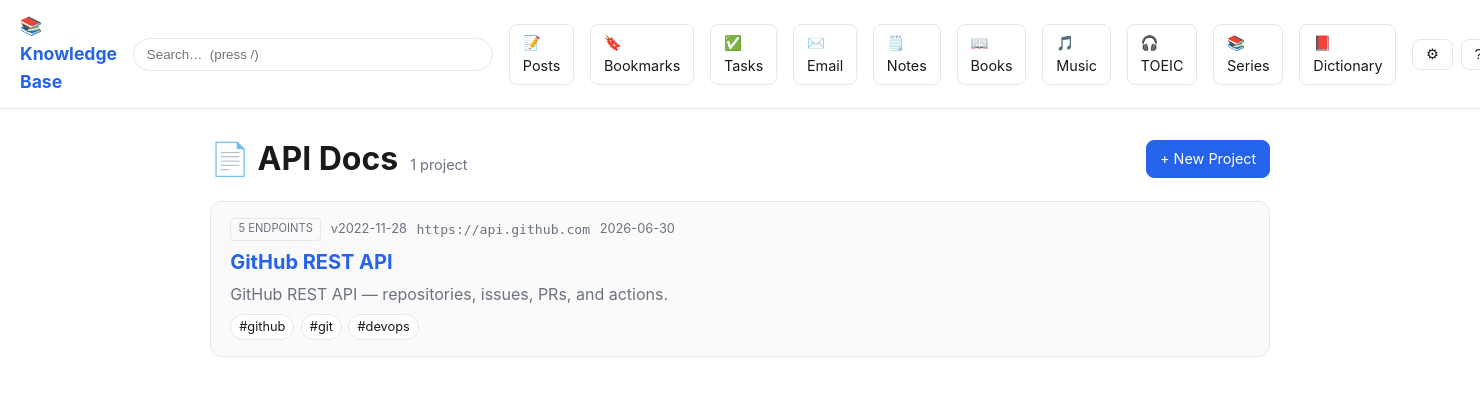
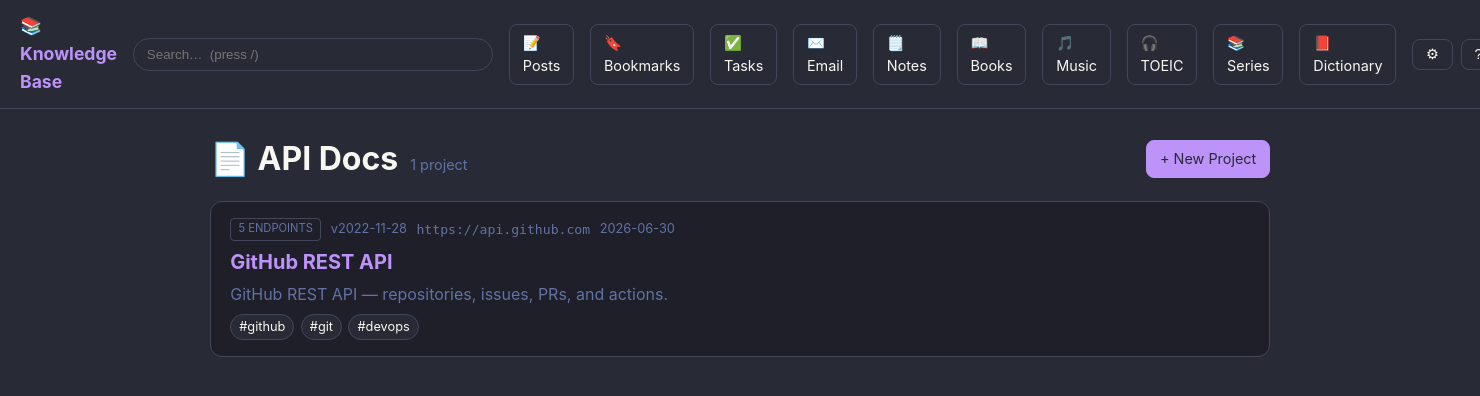
Before and after one commit to phatnguyen9722/knowledge_base_tool, a FastAPI app: page /api-docs in a window 1480 px wide. Shown: the top 396 px of the page. Run offline with FastAPI, Linux system fonts and the light colour scheme; some libraries are stand-ins or nearby versions.

Commit message:
(Feat): Minor change

```diff
--- a/templates/base.html
+++ b/templates/base.html
@@ -14,7 +14,7 @@
   <script>
     (function () {
       try {
-        var t = localStorage.getItem("kb-theme");
+        var t = localStorage.getItem("kb-theme") || "dracula";
         if (t) document.documentElement.setAttribute("data-theme", t);
       } catch (e) {}
       try {
@@ -375,11 +375,8 @@
 
   <script src="/static/app.js?v={{ asset_v() }}"></script>
   <script>
-    if (!localStorage.getItem('mecha_applied')) {
-      localStorage.setItem('kb-theme', 'mecha');
-      localStorage.setItem('kb-background', JSON.stringify({url: '/static/mecha_bg.jpg', size: 'cover', opacity: 100}));
-      localStorage.setItem('mecha_applied', '1');
-      location.reload();
+    if (!localStorage.getItem('kb-theme')) {
+      localStorage.setItem('kb-theme', 'dracula');
     }
   </script>
   {% block scripts %}{% endblock %}
```
